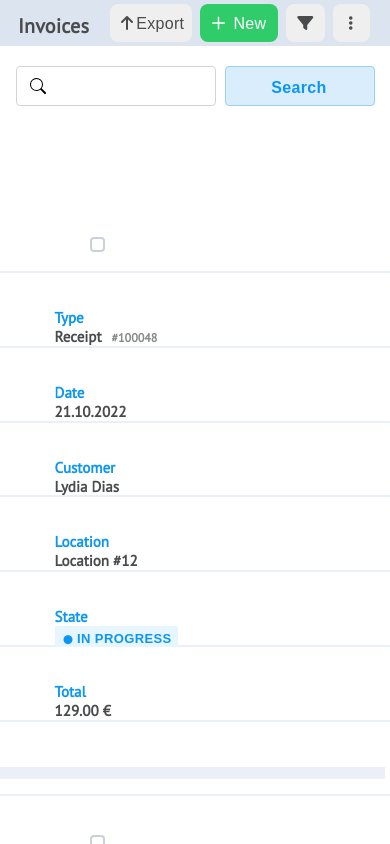
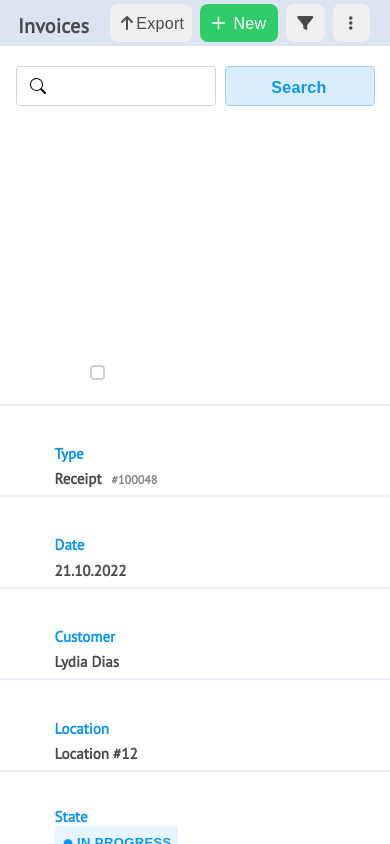
Before and after one commit to MariaKlam/Proovitoo, a plain HTML site: page index.html in a window 390 px wide. Drawn offline with Linux system fonts and the light colour scheme.

Commit message:
Add files via upload
Fixed mobile view

```diff
--- a/styles.css
+++ b/styles.css
@@ -120,7 +120,7 @@ i {
   margin-right: 0px;
   margin-left: 0px;
   background-color: white;
-  width: 70%;
+  max-width: 70%;
   grid-template-columns: 1fr 2fr 2fr 4fr 2fr 2fr 2fr 1fr;
   grid-template-rows: 0.2fr 0.4fr 2fr 2fr 2fr 2fr 2fr 2fr 2fr 2fr 2fr 2fr;
   max-height: 72vh;
@@ -455,14 +455,14 @@ input.search1 {
   font-size: 13px;
   font-weight: 600;
   border-radius: 2px 2px;
-  padding-top: 5px;
-  padding-bottom: 2px;
-  text-align: justify;
+  padding-top: 9px;
+  margin-bottom: 2px;
   letter-spacing: 0.4px;
 }
 
 .status i {
   font-size: 9px;
+
   margin-bottom: 5px;
   padding-right: 4px;
 }
@@ -528,7 +528,7 @@ button:hover {
   }
 
   .grid > span {
-    top: -730px;
+    top: -800px;
     border: none;
     border-bottom: 2px solid #ebf0f8;
     position: relative;
@@ -537,7 +537,7 @@ button:hover {
     text-align: left;
     padding-left: 20%;
     font-size: 15px;
-    height: 4vh;
+    height: 6vh;
     display: flex;
     flex-wrap: wrap;
   }
@@ -585,7 +585,7 @@ button:hover {
 
   .ellips-row::before {
     border-bottom: 12px solid #ebf0f8;
-    margin-left: -60px;
+    margin-left: -67px;
   }
 
   html,
```
